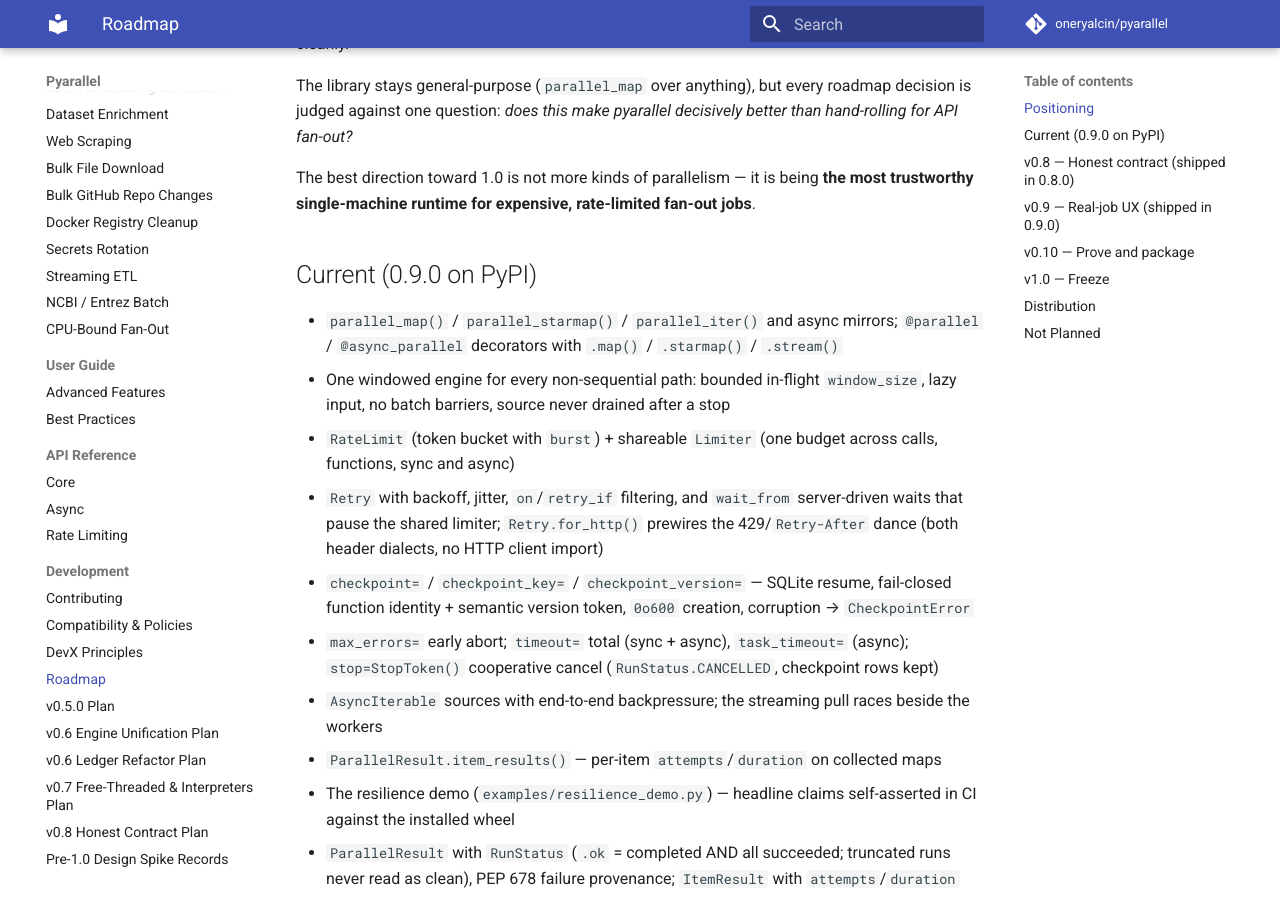
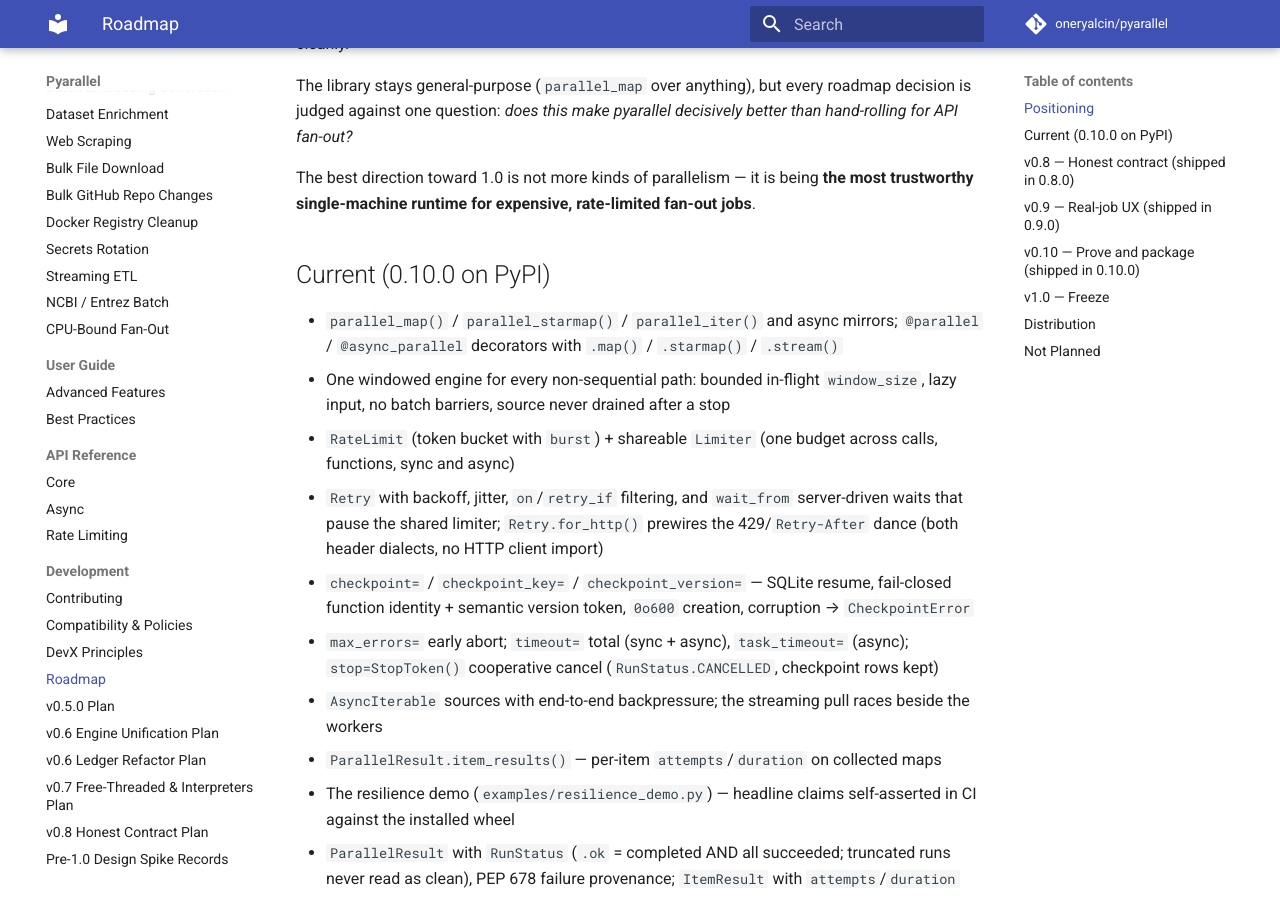
Before and after one commit to oneryalcin/pyarallel, an MkDocs documentation site: the page built from docs/development/roadmap.md, in a window 1280 px wide and 900 px high, scrolled down 486 px. Built offline with MkDocs 1.6.1 and Material for MkDocs 9.7.7, drawn with Linux system fonts in a browser that asks for light colours; comment, search, counter and statistics services are not loaded.

Commit message:
Release 0.10.0

```diff
--- a/docs/development/roadmap.md
+++ b/docs/development/roadmap.md
@@ -24,7 +24,7 @@ The best direction toward 1.0 is not more kinds of parallelism — it is being
 **the most trustworthy single-machine runtime for expensive, rate-limited
 fan-out jobs**.
 
-## Current (0.9.0 on PyPI)
+## Current (0.10.0 on PyPI)
 
 - `parallel_map()` / `parallel_starmap()` / `parallel_iter()` and async
   mirrors; `@parallel` / `@async_parallel` decorators with `.map()` /
@@ -123,7 +123,7 @@ Design spikes (pre-freeze checks, no shipping):
 - **Streaming checkpoint** — "cached computation" ≠ "sink committed";
   needs crisp at-least-once replay semantics before any implementation.
 
-## v0.10 — Prove and package
+## v0.10 — Prove and package *(shipped in 0.10.0)*
 
 The last stop before freeze — the items the external review's original
 v0.10 proposed that weren't absorbed into v0.8/v0.9, plus two v0.9
--- a/pyarallel/__init__.py
+++ b/pyarallel/__init__.py
@@ -17,7 +17,7 @@ from .policies import RateLimit, Retry
 from .result import Aborted, Cancelled, ItemResult, ParallelResult, RunStatus
 from .stop import StopToken
 
-__version__ = "0.9.0"
+__version__ = "0.10.0"
 __all__ = [
     "ParallelResult",
     "ItemResult",
```
Also changed, not shown: CHANGELOG.md (+1 -1 lines).
